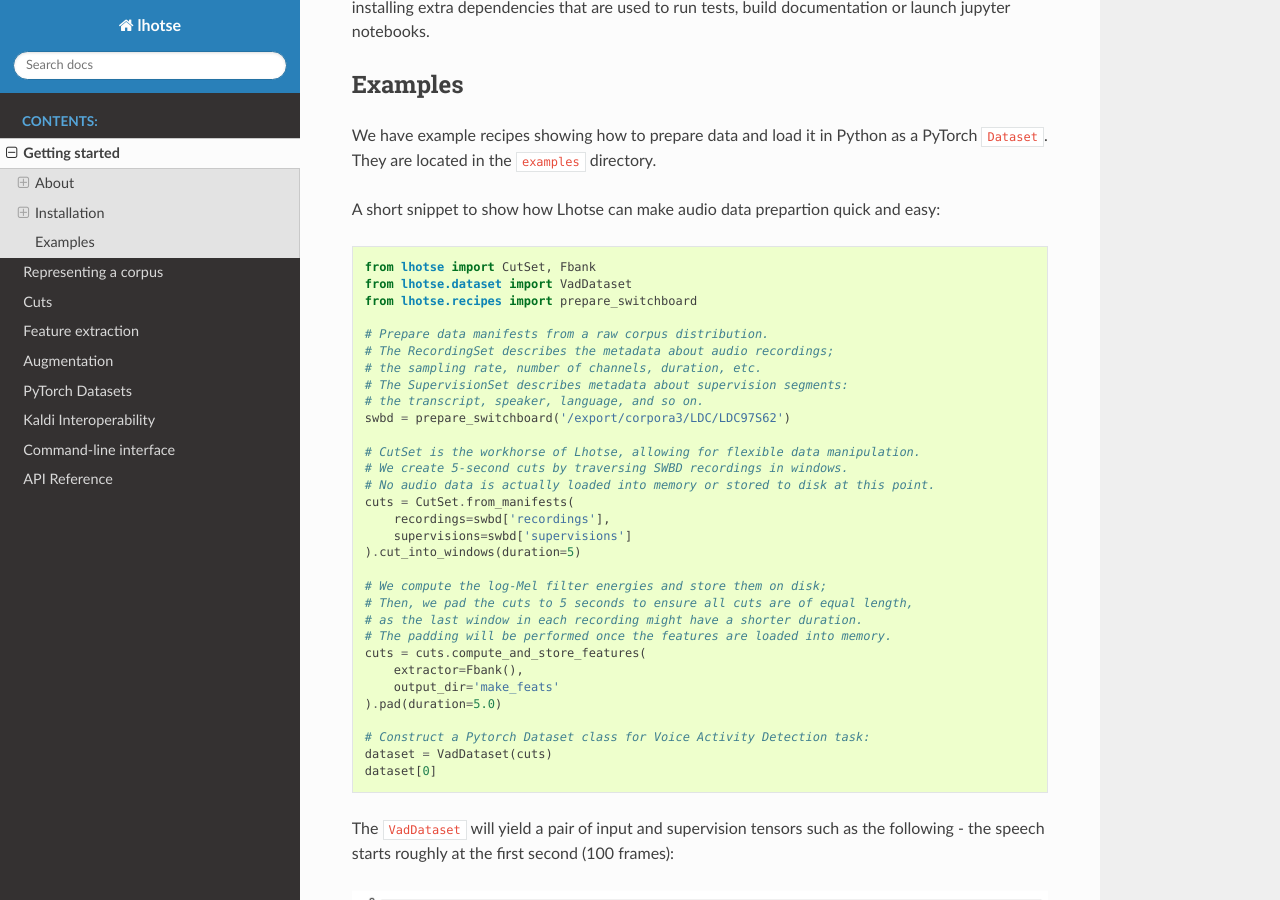
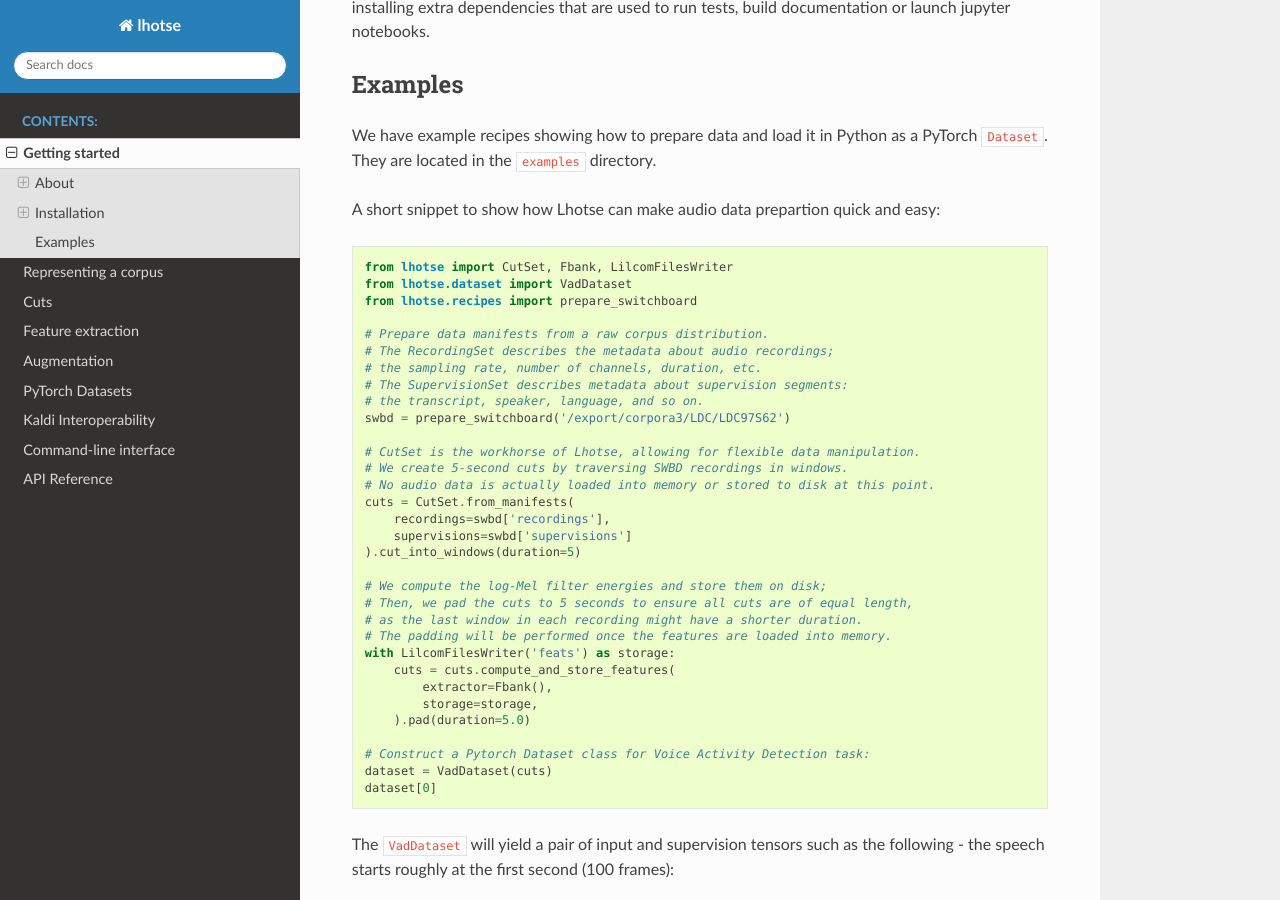
Before and after one commit to lhotse-speech/lhotse, a Sphinx documentation site: the page built from docs/getting-started.rst, in a window 1280 px wide and 900 px high, scrolled down 2136 px. Built offline with Sphinx 7.4.7 and the Read the Docs theme 2.0.0, drawn with Linux system fonts in a browser that asks for light colours.

Commit message:
Update highlighted examples (forgot to change output_dir to storage in a previous PR)

```diff
--- a/docs/getting-started.rst
+++ b/docs/getting-started.rst
@@ -65,7 +65,7 @@ A short snippet to show how Lhotse can make audio data prepartion quick and easy
 
 .. code-block::
 
-    from lhotse import CutSet, Fbank
+    from lhotse import CutSet, Fbank, LilcomFilesWriter
     from lhotse.dataset import VadDataset
     from lhotse.recipes import prepare_switchboard
 
@@ -88,10 +88,11 @@ A short snippet to show how Lhotse can make audio data prepartion quick and easy
     # Then, we pad the cuts to 5 seconds to ensure all cuts are of equal length,
     # as the last window in each recording might have a shorter duration.
     # The padding will be performed once the features are loaded into memory.
-    cuts = cuts.compute_and_store_features(
-        extractor=Fbank(),
-        output_dir='make_feats'
-    ).pad(duration=5.0)
+    with LilcomFilesWriter('feats') as storage:
+        cuts = cuts.compute_and_store_features(
+            extractor=Fbank(),
+            storage=storage,
+        ).pad(duration=5.0)
 
     # Construct a Pytorch Dataset class for Voice Activity Detection task:
     dataset = VadDataset(cuts)
```
Also changed, not shown: README.md (+6 -5 lines).
